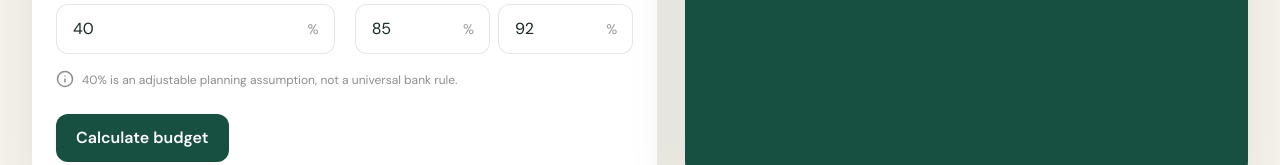
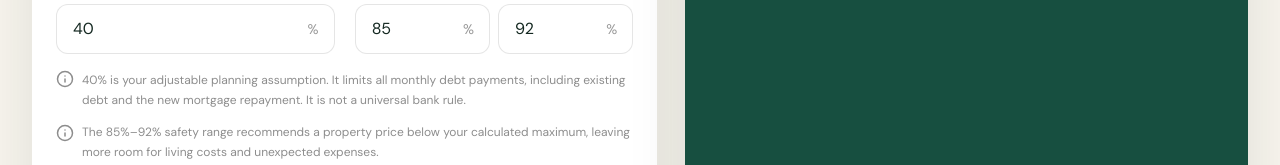
Before and after one commit to Poramet04/propertyflow, a React (Vite) app in the folder frontend/: page /affordability in a window 1280 px wide. Shown: the part 787-952 px from the top of the page. Built offline with nearby package versions, Linux system fonts and the light colour scheme; no server answers.

Commit message:
Clarify affordability assumptions

```diff
--- a/frontend/src/pages/AffordabilityPage.tsx
+++ b/frontend/src/pages/AffordabilityPage.tsx
@@ -160,7 +160,21 @@ export default function AffordabilityPage() {
                 )}
               </span>
             </span>
-            <p>{pick("40% is an adjustable planning assumption, not a universal bank rule.", "40% เป็นเพียงสมมติฐานสำหรับวางแผนที่ปรับเปลี่ยนได้ ไม่ใช่กฎตายตัวของทุกธนาคาร")}</p>
+            <p>
+              {pick(
+                `${form.maxDti}% is your adjustable planning assumption. It limits all monthly debt payments, including existing debt and the new mortgage repayment. It is not a universal bank rule.`,
+                `${form.maxDti}% คือสมมติฐานที่คุณตั้งไว้สำหรับจำกัดภาระหนี้ต่อเดือนทั้งหมด ซึ่งรวมทั้งหนี้เดิมและค่างวดบ้านใหม่ ค่านี้ปรับได้และไม่ใช่กฎตายตัวของทุกธนาคาร`,
+              )}
+            </p>
+          </div>
+          <div className="mt-3 flex gap-2 text-xs leading-5 text-black/45">
+            <Info className="mt-0.5 shrink-0" size={18} />
+            <p>
+              {pick(
+                `The ${form.safetyMin}%–${form.safetyMax}% safety range recommends a property price below your calculated maximum, leaving more room for living costs and unexpected expenses.`,
+                `ช่วงงบปลอดภัย ${form.safetyMin}%–${form.safetyMax}% คือช่วงราคาบ้านที่ต่ำกว่างบสูงสุดที่คำนวณได้ เพื่อเหลือพื้นที่สำหรับค่าครองชีพและค่าใช้จ่ายไม่คาดคิด`,
+              )}
+            </p>
           </div>
           <div className="mt-6 flex flex-wrap gap-3">
             <button disabled={busy} className="btn-primary" onClick={() => calculate(false)}>
@@ -279,6 +293,12 @@ export default function AffordabilityPage() {
                       <div>
                         <p className="text-xs text-white/55">{pick("Below maximum by", "ต่ำกว่าวงเงินสูงสุด")}</p>
                         <p className="mt-1 font-bold">{money(result.maxLoanAmount - loanResult.loanAmount)}</p>
+                        <p className="mt-1 text-xs leading-5 text-white/50">
+                          {pick(
+                            "The unused portion of your estimated borrowing capacity—not interest or extra cash.",
+                            "คือวงเงินส่วนที่คุณเลือกไม่กู้ ไม่ใช่ดอกเบี้ยหรือเงินสดที่ได้รับเพิ่ม",
+                          )}
+                        </p>
                       </div>
                       <div>
                         <p className="text-xs text-white/55">{pick("Property budget with your down payment", "งบซื้อบ้านเมื่อรวมเงินดาวน์")}</p>
```
